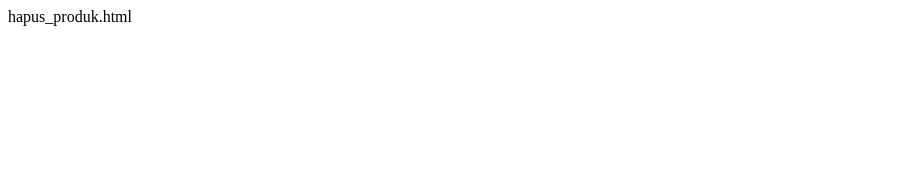
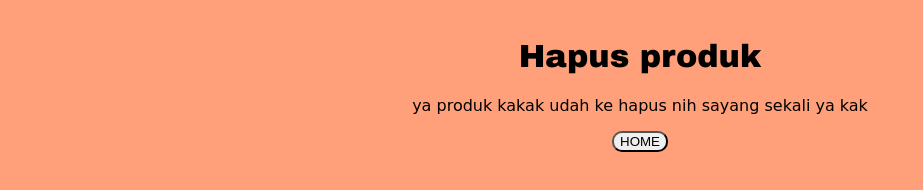
Before and after one commit to tokoonlinebyteguh/teguhonline, a plain HTML site: page produk/hapus_produk.html in a window 1280 px wide. Shown: the whole page, without its empty margins (0-923 px from the left). Drawn offline with Linux system fonts and the light colour scheme.

Commit message:
Update hapus_produk.html

```diff
--- a/produk/hapus_produk.html
+++ b/produk/hapus_produk.html
@@ -1 +1,52 @@
-hapus_produk.html
+<!DOCTYPE html>
+<html lang="en">
+<head>
+	<meta charset="UTF-8">
+	<meta name="viewport" content="width=device-width, initial-scale=1.0">
+	<title>hapus produk</title>
+
+	<style type="text/css">
+		body {
+			text-align: center;
+			background: lightsalmon;
+		}
+
+		.a1 {
+			padding: 10px;
+		}
+
+		h1 {
+			font-family: arial black;
+		}
+
+		button	{
+			border-radius: 10px;
+		}
+
+		p {
+			font-family: cursive;
+		}
+	</style>
+</head>
+<body>
+	<div class="a1">
+		<div><h1>Hapus produk</h1></div>
+		<div>
+
+		</div>
+		<div>
+			<p>ya produk kakak udah ke hapus nih sayang sekali ya kak</p>
+
+
+		</div>
+		<div></div>
+
+		<div class="terakhir">
+			<a href="../index.html">
+				<button>HOME</button>
+			</a>
+		</div>
+	</div>
+
+</body>
+</html>
```
